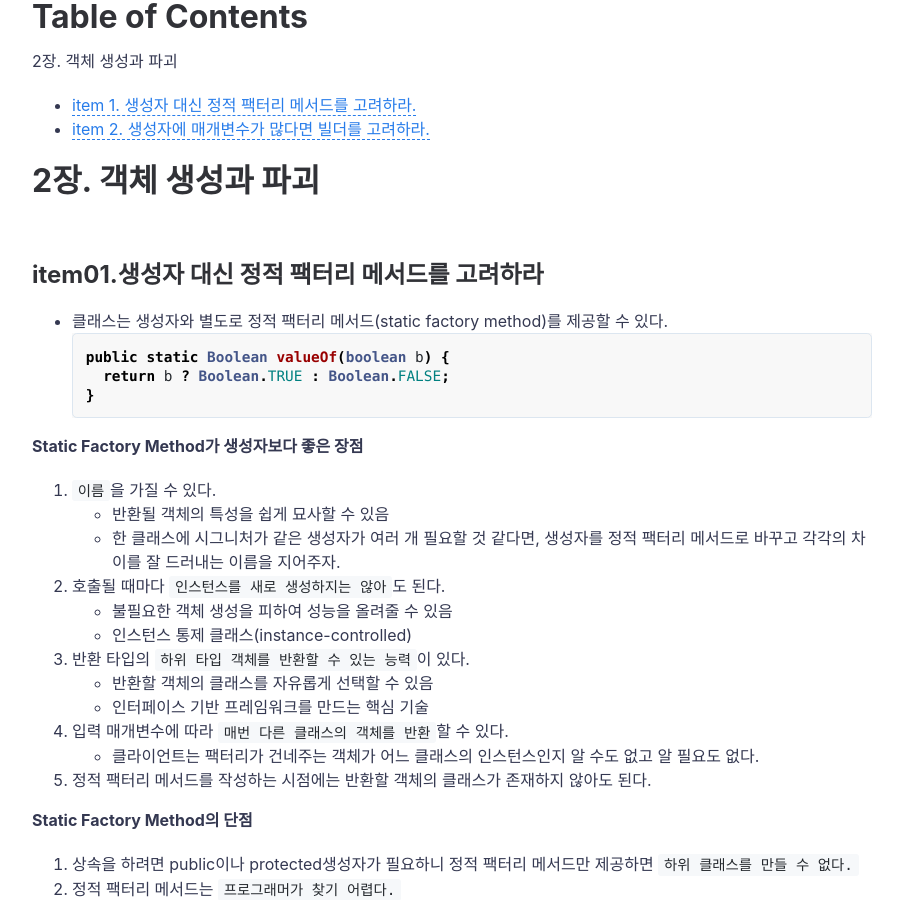
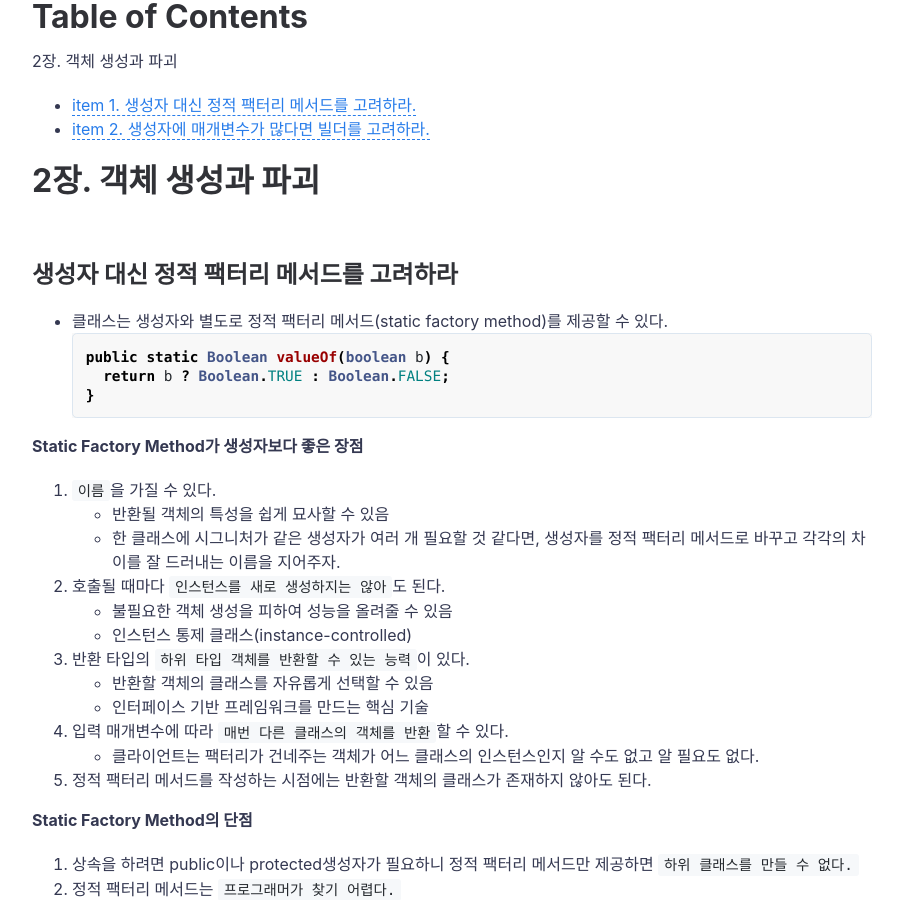
Before and after one commit to jihunparkme/jihunparkme.github.io, a Jekyll site: the page built from _posts/2021-03-02-EffectiveJava_객체_생성과_파괴.md, in a window 1280 px wide and 900 px high, scrolled down 663 px. Shown: the whole window, without its empty margins (188-1091 px from the left). Built offline with Jekyll 4.4.1, drawn with Linux system fonts in a browser that asks for light colours; comment, search, counter and statistics services are not loaded.

Commit message:
add contents

````diff
--- a/_posts/2021-03-02-EffectiveJava_객체_생성과_파괴.md
+++ b/_posts/2021-03-02-EffectiveJava_객체_생성과_파괴.md
@@ -12,13 +12,13 @@ featured-img: EFF_JAVA
 2장. 객체 생성과 파괴
 
 - [item 1. 생성자 대신 정적 팩터리 메서드를 고려하라.](#생성자-대신-정적-팩터리-메서드를-고려하라)
-- [item 2. 생성자에 매개변수가 많다면 빌더를 고려하라.](##item02.생성자에-매개변수가-많다면-빌더를-고려하라.)
+- [item 2. 생성자에 매개변수가 많다면 빌더를 고려하라.](#item02.생성자에-매개변수가-많다면-빌더를-고려하라.)
 
 # 2장. 객체 생성과 파괴
 
 <br>
 
-## item01.생성자 대신 정적 팩터리 메서드를 고려하라
+## 생성자 대신 정적 팩터리 메서드를 고려하라
 
 - 클래스는 생성자와 별도로 정적 팩터리 메서드(static factory method)를 제공할 수 있다.
 ```java
````
